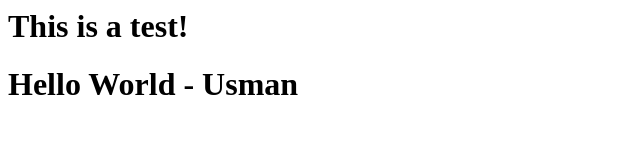
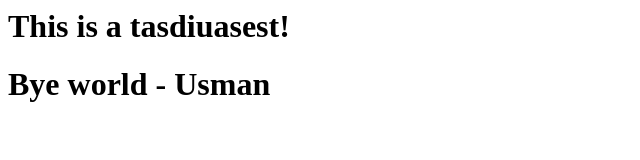
Before and after one commit to usmanmohammed/cfg-test, a plain HTML site: page index.html in a window 1280 px wide. Shown: the whole page, without its empty margins (0-640 px from the left). Drawn offline with Linux system fonts and the light colour scheme.

Commit message:
breaking

```diff
--- a/index.html
+++ b/index.html
@@ -1,2 +1,2 @@
-<h1>This is a test!</h1>
-<h1>Hello World - Usman</h1>
+<h1>This is a tasdiuasest!</h1>
+<h1>Bye world - Usman</h1>
```
